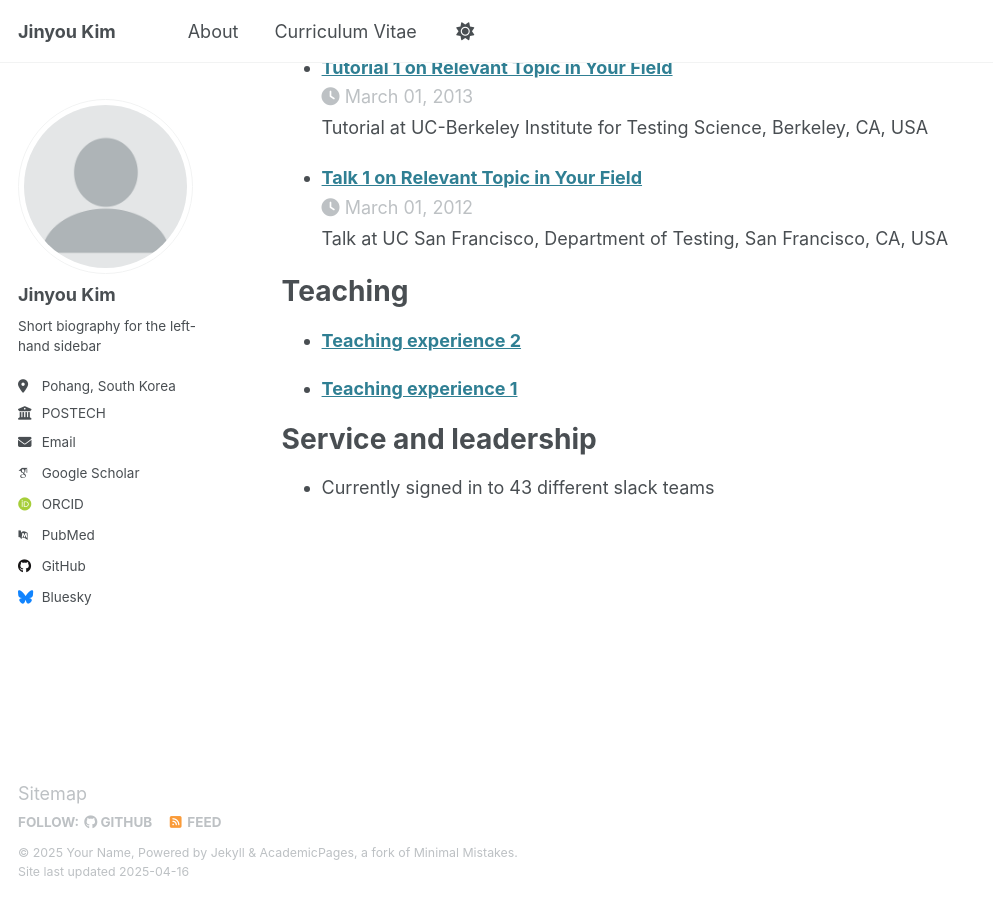
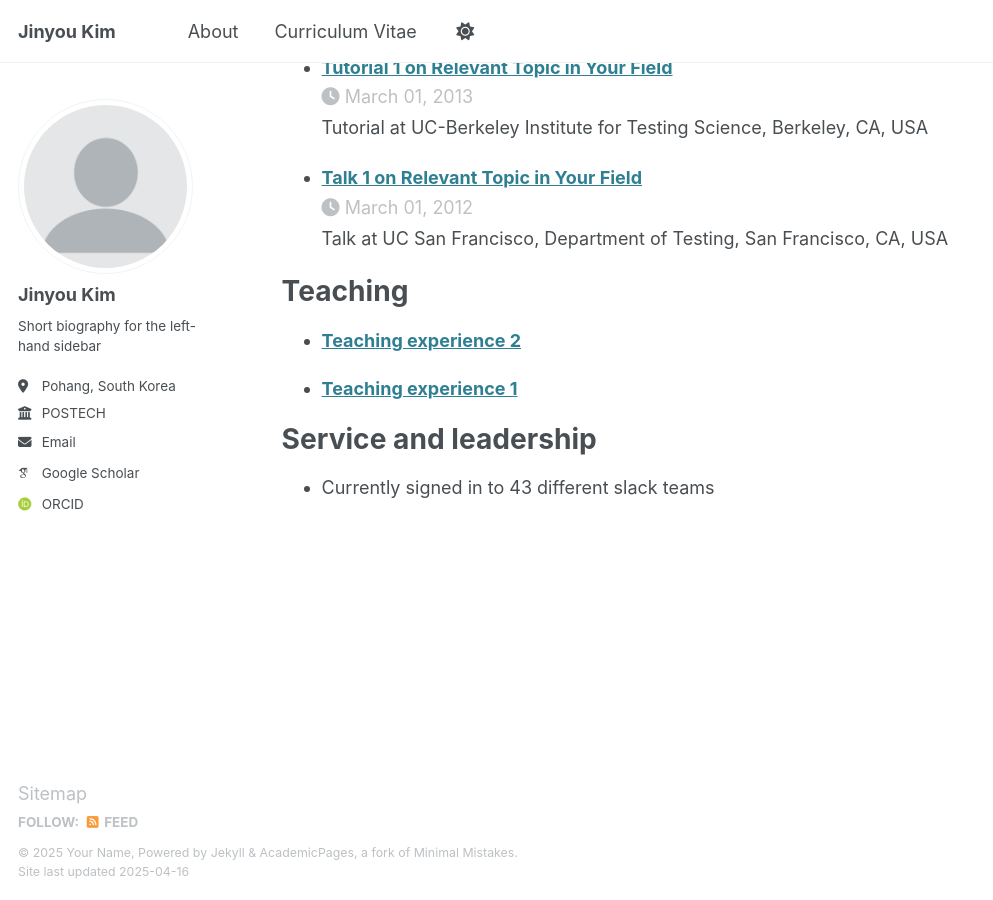
Before and after one commit to JinyouKim/jinyoukim.github.io, a Jekyll site: the page built from _pages/about.md, in a window 1280 px wide and 900 px high, scrolled down 2169 px. Shown: the whole window, without its empty margins (0-993 px from the left). Built offline with Jekyll 4.4.1, drawn with Linux system fonts in a browser that asks for light colours; some web fonts are replaced; part of the change alters nothing that is shown.

Commit message:
Update _config.yml

```diff
--- a/_config.yml
+++ b/_config.yml
@@ -33,11 +33,11 @@ author:
 
   # Academic websites
   arxiv            : # URL - Update with the correct link to your profile
-  googlescholar    : "https://scholar.google.com/citations?user=PS_CX0AAAAAJ"
+  googlescholar    : "https://scholar.google.co.kr/citations?user=m38w85cAAAAJ&hl=en"
   impactstory      : # URL
-  orcid            : "http://orcid.org/yourorcidurl"
+  orcid            : "https://orcid.org/0009-0001-0554-2701"
   semantic         : # URL
-  pubmed           : "https://www.ncbi.nlm.nih.gov/pubmed/?term=john+snow"
+  pubmed           : # URL
   researchgate     : # URL
   scopus           : # URL
 
@@ -45,12 +45,12 @@ author:
   bitbucket        : # Username - Update with your username on the site
   codepen          : # Username
   dribbble         : # Username
-  github           : "academicpages"
+  github           : # Username
   kaggle           : # Username
   stackoverflow    : # User number or user number and name (i.e., use "1" or "1/jeff-atwood")
 
   # Social media
-  bluesky          : "bsky.app" # Replace this with you Bluesky username
+  bluesky          : # Username
   facebook         : # Username
   flickr           : # Username
   foursquare       : # Username
```
